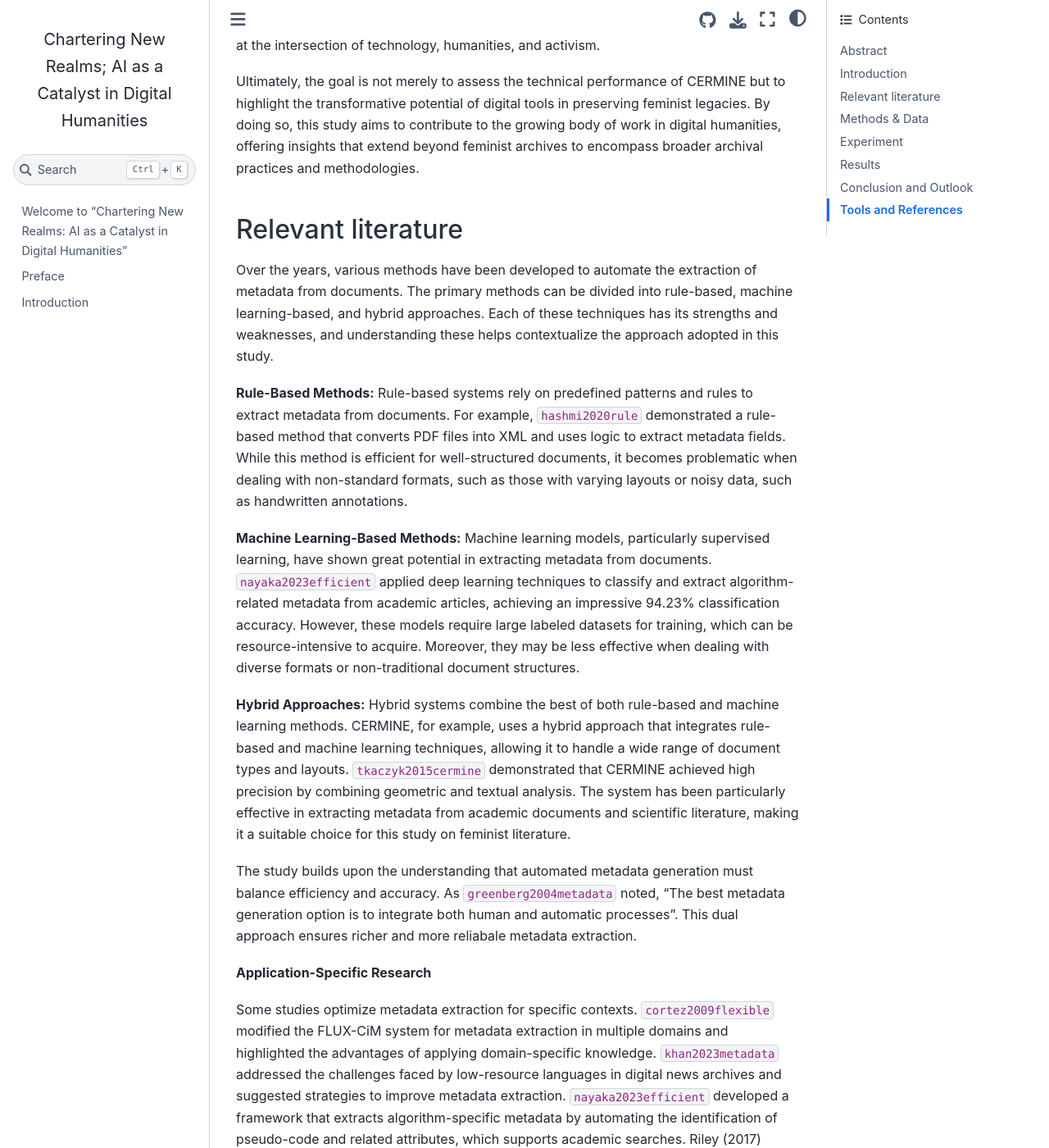
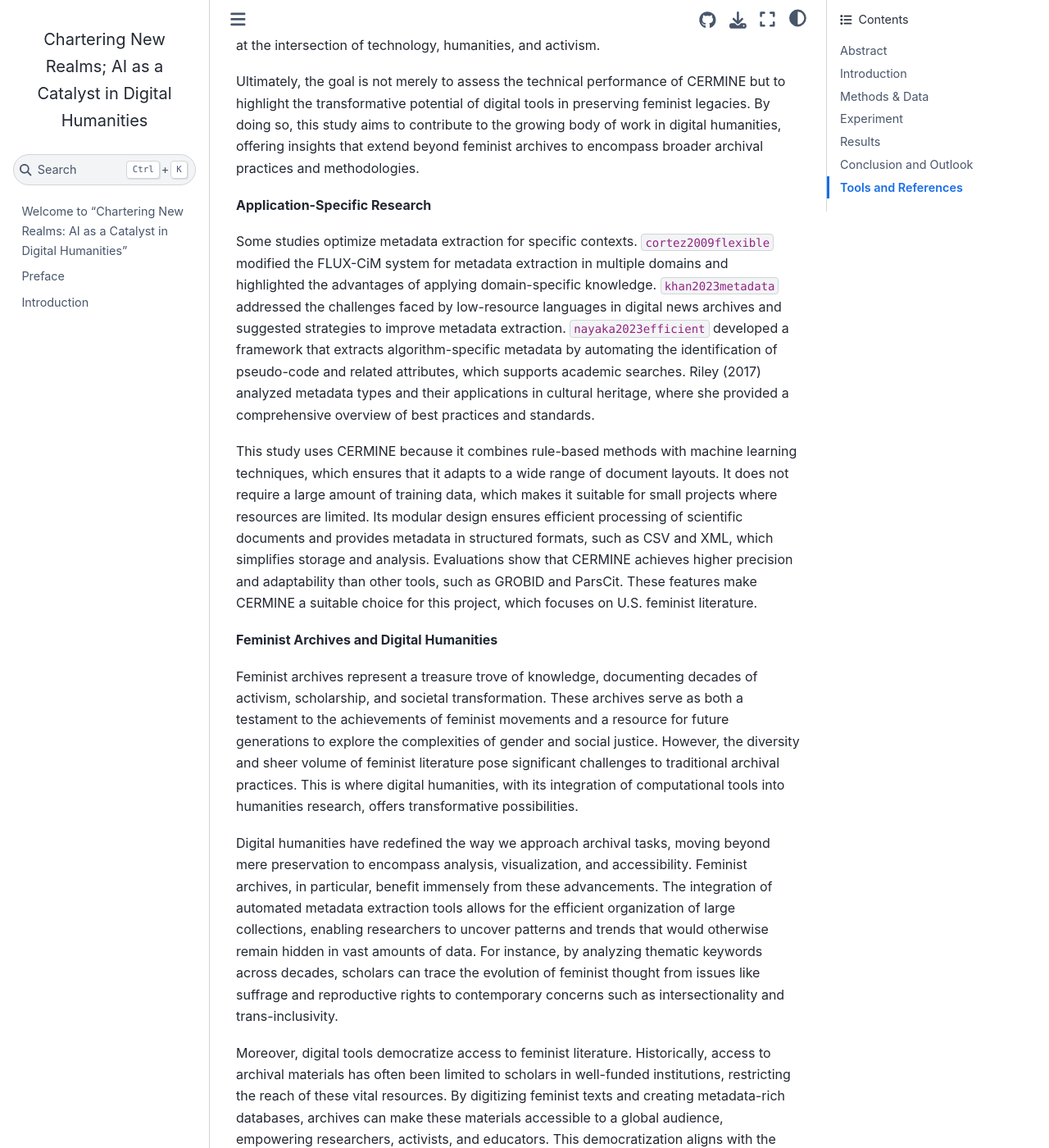
Before and after one commit to pstroe/chartering-new-realms-2024, a Jupyter Book: the page built from chapter9.md, in a window 1280 px wide and 1400 px high, scrolled down 2071 px. Shown: the whole window at 82% size. Built offline with Jupyter Book 1.0.4 settings and Sphinx 7.4.7 and the Sphinx Book theme 1.1.4, drawn with Linux system fonts in a browser that asks for light colours; cross-references to code outside the pages are shown as plain code; some of the changed text lies outside the part shown.

Commit message:
Update chapter9.md

```diff
--- a/chapter9.md
+++ b/chapter9.md
@@ -36,18 +36,6 @@ Furthermore, the study delves into the broader implications of using AI-driven t
 
 Ultimately, the goal is not merely to assess the technical performance of CERMINE but to highlight the transformative potential of digital tools in preserving feminist legacies. By doing so, this study aims to contribute to the growing body of work in digital humanities, offering insights that extend beyond feminist archives to encompass broader archival practices and methodologies.
 
-## Relevant literature
-
-Over the years, various methods have been developed to automate the extraction of metadata from documents. The primary methods can be divided into rule-based, machine learning-based, and hybrid approaches. Each of these techniques has its strengths and weaknesses, and understanding these helps contextualize the approach adopted in this study.
-
-**Rule-Based Methods:** Rule-based systems rely on predefined patterns and rules to extract metadata from documents. For example, {cite:p}`hashmi2020rule` demonstrated a rule-based method that converts PDF files into XML and uses logic to extract metadata fields. While this method is efficient for well-structured documents, it becomes problematic when dealing with non-standard formats, such as those with varying layouts or noisy data, such as handwritten annotations.
-
-**Machine Learning-Based Methods:** Machine learning models, particularly supervised learning, have shown great potential in extracting metadata from documents. {cite:p}`nayaka2023efficient` applied deep learning techniques to classify and extract algorithm-related metadata from academic articles, achieving an impressive 94.23% classification accuracy. However, these models require large labeled datasets for training, which can be resource-intensive to acquire. Moreover, they may be less effective when dealing with diverse formats or non-traditional document structures.
-
-**Hybrid Approaches:** Hybrid systems combine the best of both rule-based and machine learning methods. CERMINE, for example, uses a hybrid approach that integrates rule-based and machine learning techniques, allowing it to handle a wide range of document types and layouts. {cite:p}`tkaczyk2015cermine` demonstrated that CERMINE achieved high precision by combining geometric and textual analysis. The system has been particularly effective in extracting metadata from academic documents and scientific literature, making it a suitable choice for this study on feminist literature.
-
-The study builds upon the understanding that automated metadata generation must balance efficiency and accuracy. As {cite:p}`greenberg2004metadata` noted, "The best metadata generation option is to integrate both human and automatic processes". This dual approach ensures richer and more reliabale metadata extraction.
-
 **Application-Specific Research**
 
 Some studies optimize metadata extraction for specific contexts. {cite:p}`cortez2009flexible` modified the FLUX-CiM system for metadata extraction in multiple domains and highlighted the advantages of applying domain-specific knowledge. {cite:p}`khan2023metadata` addressed the challenges faced by low-resource languages in digital news archives and suggested strategies to improve metadata extraction. {cite:p}`nayaka2023efficient` developed a framework that extracts algorithm-specific metadata by automating the identification of pseudo-code and related attributes, which supports academic searches. Riley (2017) analyzed metadata types and their applications in cultural heritage, where she provided a comprehensive overview of best practices and standards.
```
Also changed, not shown: other parts of chapter9.md (+1 -1 lines).
